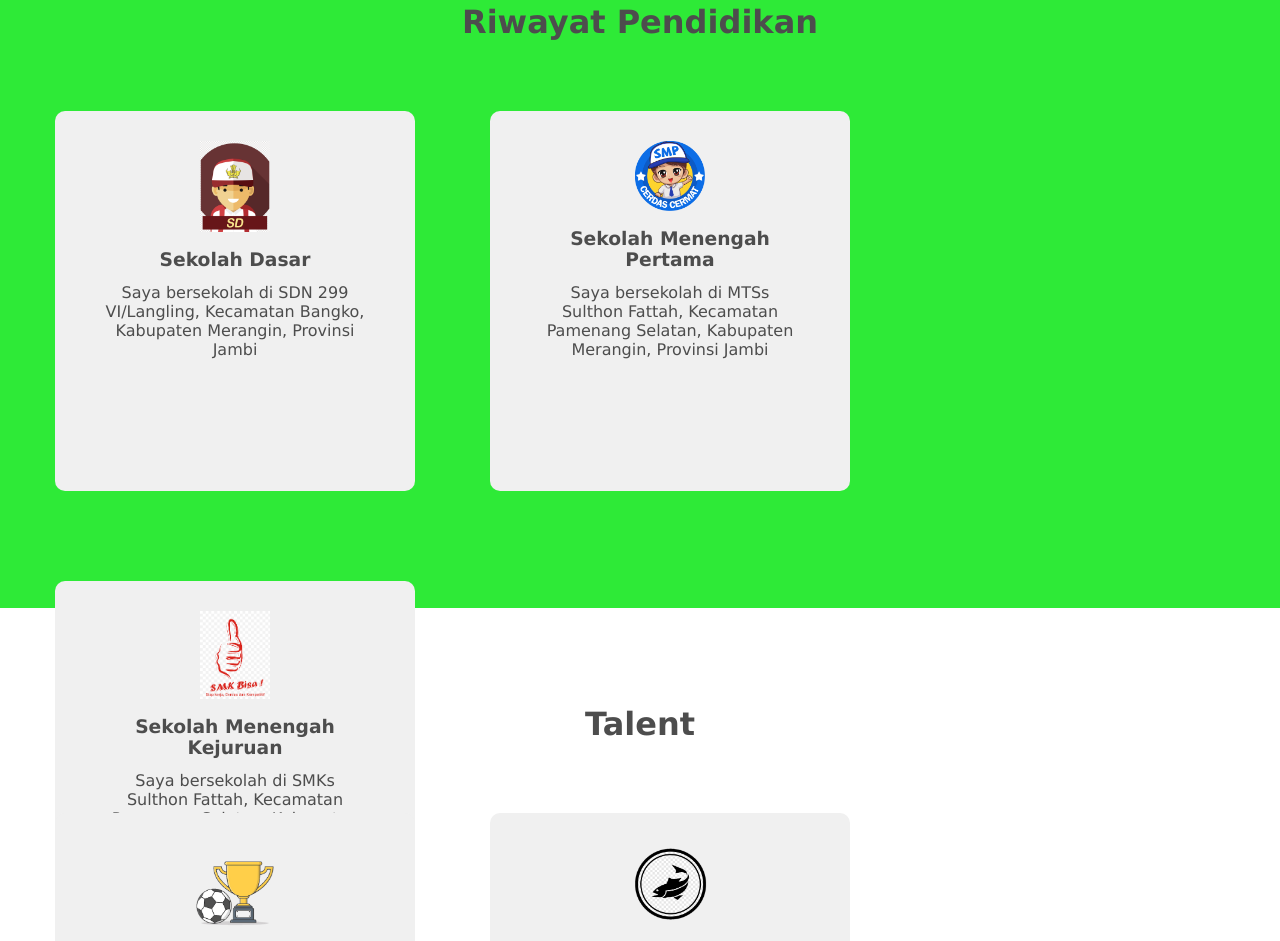
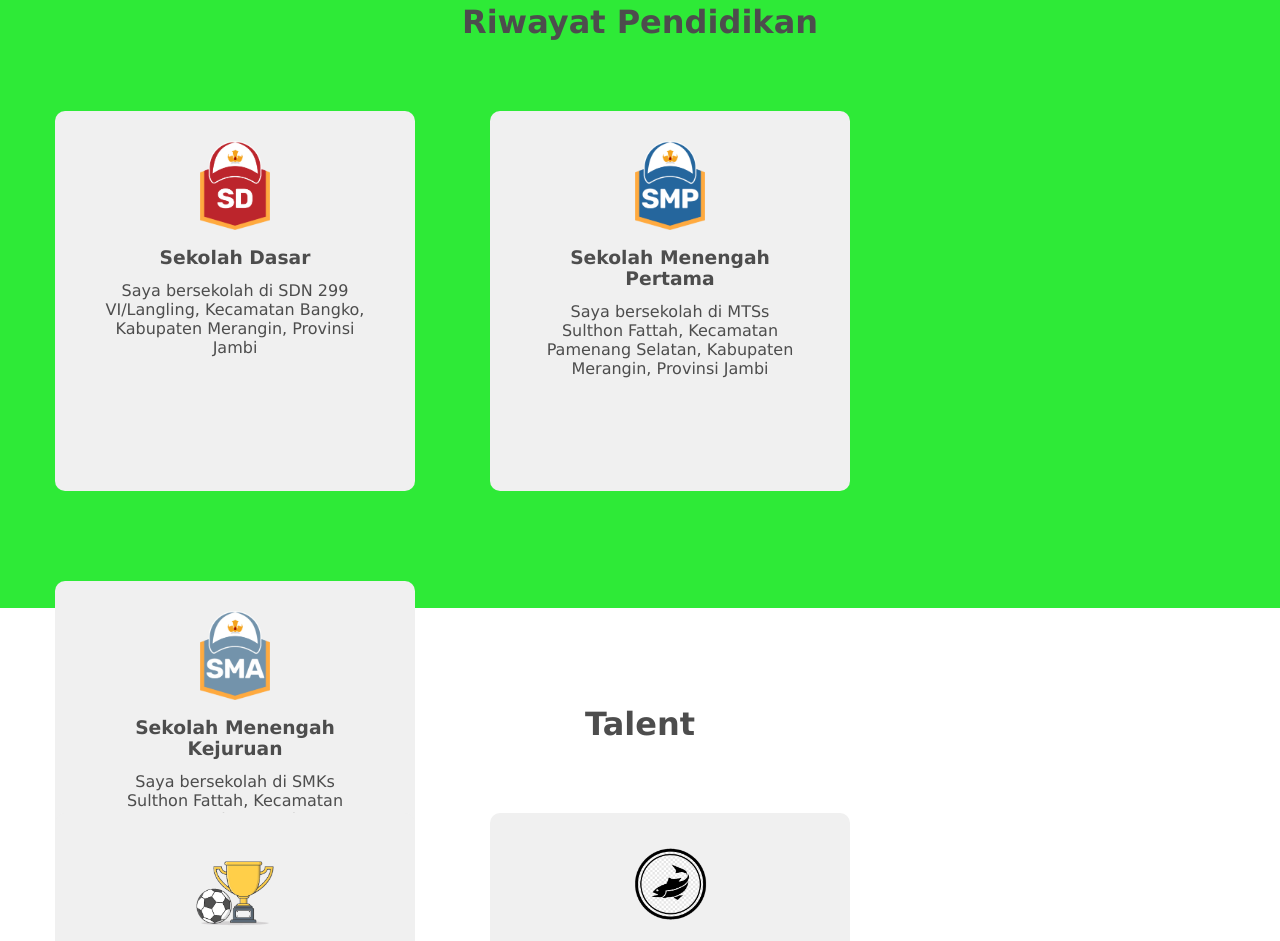
Before and after one commit to MRFDProject/MRFDProject.github.io, a plain HTML site: page index.html in a window 1280 px wide. Shown: the part 882-1823 px from the top of the page. Drawn offline with Linux system fonts and the light colour scheme.

Commit message:
Add files via upload

```diff
--- a/index.html
+++ b/index.html
@@ -23,8 +23,9 @@
     </div>
 </div>
 
+
 <div class="banner" id="hai">
-    <img src="gambar/pngtree-cartoon-bald-head-icon-in-line-style-vector-png-image_6922152.png" alt="">
+    <img src="gambar/pngtree-cartoon-bald-head-icon-in-line-style-vector-png-image_6922152.png"  alt="" >
     <h1>Hai...<span></span></h1>
     <p>Salam Hangat Dari Saya Dan Semoga Kamu Sehat Selalu</p>
 
@@ -35,19 +36,19 @@
     <br id="pendidikan"> <br><br><br><br>
     <h1>Riwayat Pendidikan</h1>
     <div class=box-kiri>
-        <img src="gambar/foto 1.png" width="70px" alt="">
+        <img src="gambar/SD (2).png" width="70px" alt="">
         <p><h3>Sekolah Dasar</h3></p>
         <p>Saya bersekolah di SDN 299 VI/Langling, Kecamatan Bangko, Kabupaten Merangin, Provinsi Jambi</p>
     </div>
 
     <div class=box-tengah>
-        <img src="gambar/unnamed.png" width="70px" alt="">
+        <img src="gambar/smp (2).png" width="70px" alt="">
         <p><h3>Sekolah Menengah Pertama</h3></p>
         <p>Saya bersekolah di MTSs Sulthon Fattah, Kecamatan Pamenang Selatan, Kabupaten Merangin, Provinsi Jambi</p>
     </div>
 
     <div class=box-kanan>
-        <img src="gambar/sticker-png-cartoon-school-logo-vocational-school-cartoon-multimedia-finger-thumb-hand-thumbnail.png" width="70px" alt="">
+        <img src="gambar/SMA (1).png" width="70px" alt="">
         <p><h3>Sekolah Menengah Kejuruan</h3></p>
         <p>Saya bersekolah di SMKs Sulthon Fattah, Kecamatan Pamenang Selatan, Kabupaten Merangin, Provinsi Jambi</p>
     </div>
```
Also changed, not shown: gambar/SD (2).png (added), gambar/SMA (1).png (added), gambar/smp (2).png (added).
